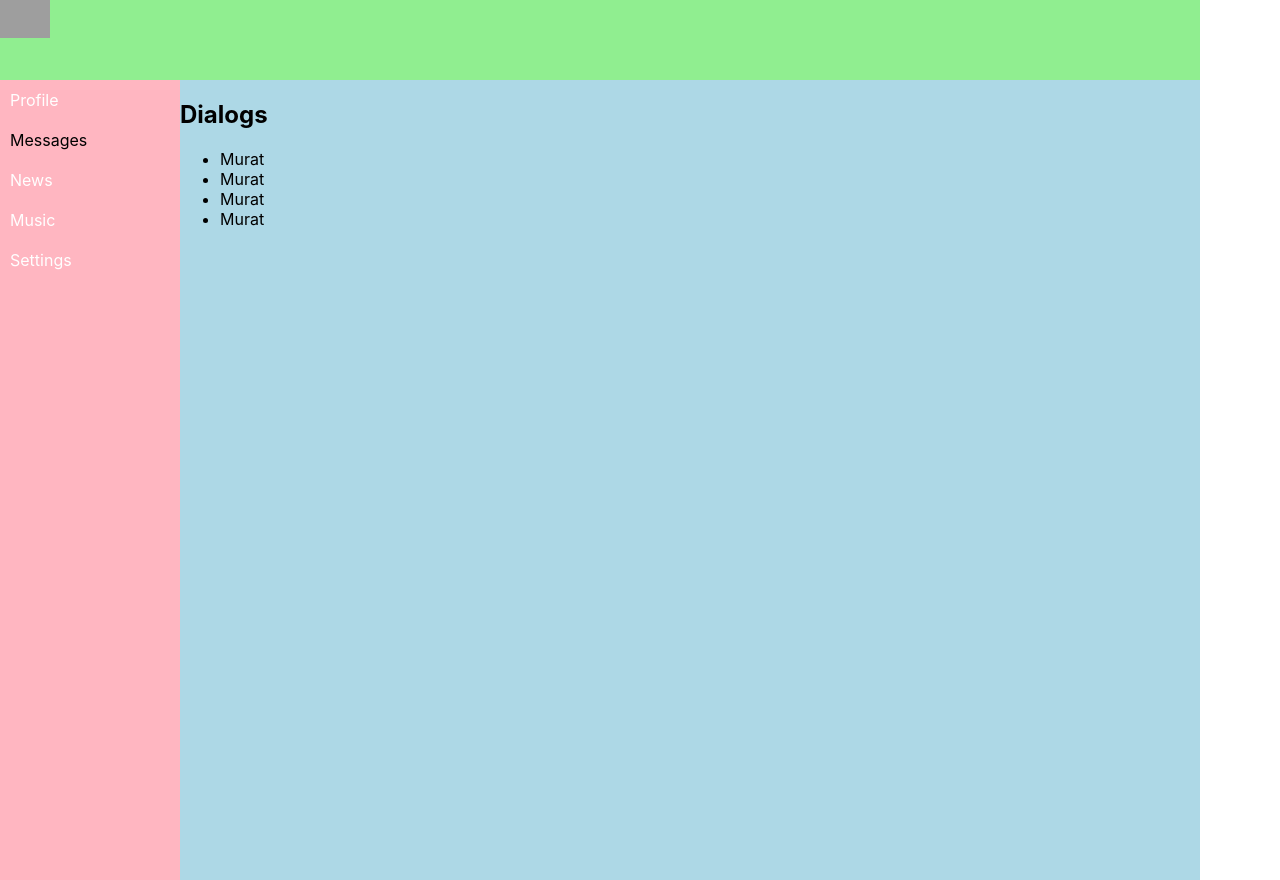
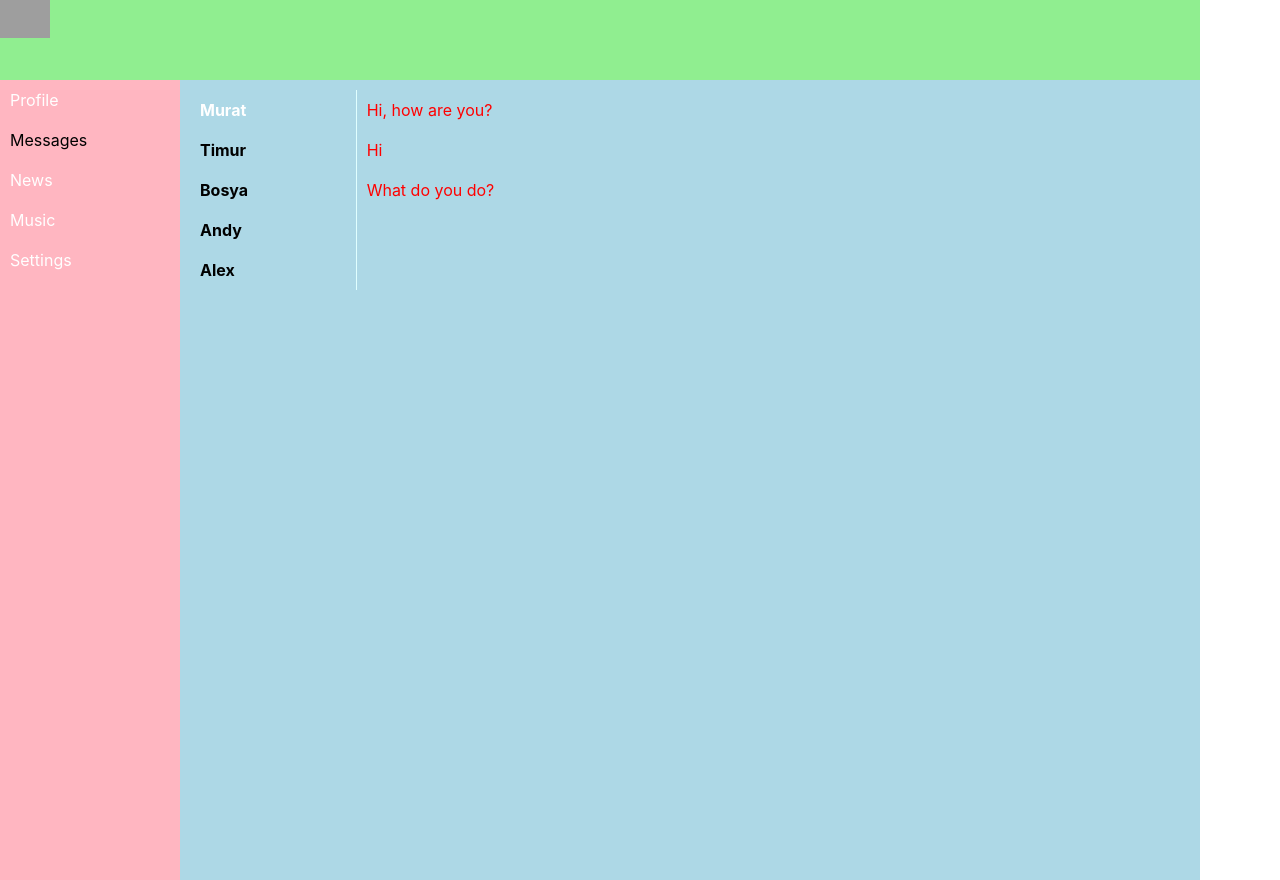
Before and after one commit to MuratOrs/react_kamasutra, a React (Create React App) app: page /dialogs in a window 1280 px wide. Built offline with nearby package versions, Linux system fonts and the light colour scheme; grey boxes are pictures that could not be loaded.

Commit message:
Верстка страницы диалогом

```diff
--- a/src/components/Dialogs/Dialogs.jsx
+++ b/src/components/Dialogs/Dialogs.jsx
@@ -2,15 +2,20 @@ import React, {Component} from "react";
 import s from './Dialogs.module.css'
 
 const Dialogs = () => {
-    return(
-        <div>
-            <h2>Dialogs</h2>
-            <ul>
-                <li>Murat</li>
-                <li>Murat</li>
-                <li>Murat</li>
-                <li>Murat</li>
-            </ul>
+    return (
+        <div className={s.dialogs}>
+              <div className={s.dialogsItems}>
+                  <div className={s.dialog + ' ' + s.active}>Murat</div>
+                  <div className={s.dialog}>Timur</div>
+                  <div className={s.dialog}>Bosya</div>
+                  <div className={s.dialog}>Andy</div>
+                  <div className={s.dialog}>Alex</div>
+            </div>
+            <div className={s.messages}>
+                <div className={s.message}>Hi, how are you?</div>
+                <div className={s.message}>Hi</div>
+                <div className={s.message}>What do you do?</div>
+            </div>
         </div>
     )
 }
--- a/src/components/Dialogs/Dialogs.module.css
+++ b/src/components/Dialogs/Dialogs.module.css
@@ -0,0 +1,27 @@
+.dialogs {
+    display: grid;
+    grid-template-columns: 2fr 10fr;
+    padding: 10px;
+}
+
+.dialogsItems .dialog {
+    font-weight: bold;;
+    padding: 10px;
+    border-right: 1px solid lightcyan;
+}
+
+.dialog{
+
+}
+
+.message {
+    padding: 10px;
+}
+
+.messages .message {
+    color: red;
+}
+
+.active{
+    color: #fff;
+}
```
